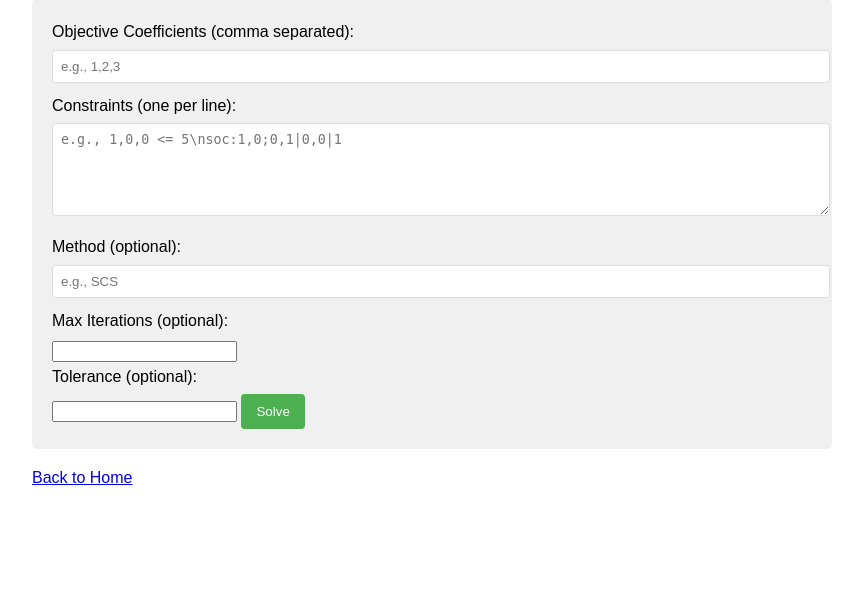
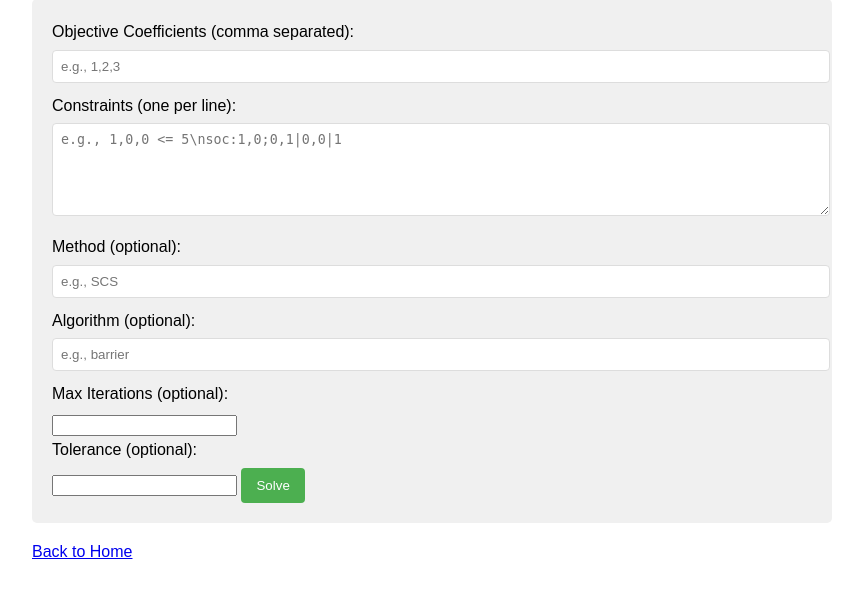
Before and after one commit to PCSchmidt/convex-optimization-app, a FastAPI app: page /conic_program in a window 1280 px wide. Shown: the part 266-866 px from the top of the page, without its empty margins (208-1071 px from the left). Before the commit the page ends 751 px from the top, so only its background shows below. Run offline with FastAPI, Linux system fonts and the light colour scheme.

Commit message:
Add algorithm options and validation

```diff
--- a/routes.py
+++ b/routes.py
@@ -24,8 +24,24 @@ class ProgramRequest(BaseModel):
     objective: str
     constraints: str
     method: str | None = None
+    algorithm: str | None = None
     max_iter: int | None = None
     tolerance: float | None = None
+
+
+def validate_options(
+    algorithm: str | None,
+    valid: set[str],
+    max_iter: int | None,
+    tolerance: float | None,
+) -> None:
+    """Validate solver options from a request."""
+    if algorithm and algorithm.upper() not in valid:
+        raise ValueError(f"Unsupported method '{algorithm}'")
+    if max_iter is not None and max_iter <= 0:
+        raise ValueError("max_iter must be positive")
+    if tolerance is not None and tolerance <= 0:
+        raise ValueError("tolerance must be positive")
 
 # Prefilled example problems used in the tutorial steps
 TUTORIAL_EXERCISES: dict[int, dict[str, str]] = {
@@ -187,6 +203,7 @@ async def linear_program_get(
     objective: str | None = Query(default=None),
     constraints: str | None = Query(default=None),
     method: str | None = Query(default=None),
+    algorithm: str | None = Query(default=None),
     max_iter: int | None = Query(default=None),
     tolerance: float | None = Query(default=None),
 ) -> HTMLResponse:
@@ -198,6 +215,7 @@ async def linear_program_get(
             "objective": objective,
             "constraints": constraints,
             "method": method,
+            "algorithm": algorithm,
             "max_iter": max_iter,
             "tolerance": tolerance,
         },
@@ -210,15 +228,18 @@ async def linear_program_post(
     objective: str = Form(...),
     constraints: str = Form(...),
     method: str | None = Form(default=None),
+    algorithm: str | None = Form(default=None),
     max_iter: int | None = Form(default=None),
     tolerance: float | None = Form(default=None),
 ) -> HTMLResponse:
     """Solve the provided linear program and return the result."""
     try:
+        validate_options(algorithm, {"cbc", "glpk"}, max_iter, tolerance)
         result = solve_lp(
             objective,
             constraints,
             method=method,
+            algorithm=algorithm,
             max_iter=max_iter,
             tolerance=tolerance,
         )
@@ -234,6 +255,7 @@ async def linear_program_post(
             "result": result,
             "plot_html": plot_html,
             "method": method,
+            "algorithm": algorithm,
             "max_iter": max_iter,
             "tolerance": tolerance,
         },
@@ -244,10 +266,12 @@ async def linear_program_post(
 async def api_linear_program(req: ProgramRequest) -> dict:
     """Solve a linear program and return JSON results."""
     try:
+        validate_options(req.algorithm, {"cbc", "glpk"}, req.max_iter, req.tolerance)
         result = solve_lp(
             req.objective,
             req.constraints,
             method=req.method,
+            algorithm=req.algorithm,
             max_iter=req.max_iter,
             tolerance=req.tolerance,
         )
@@ -264,6 +288,7 @@ async def quadratic_program_get(
     objective: str | None = Query(default=None),
     constraints: str | None = Query(default=None),
     method: str | None = Query(default=None),
+    algorithm: str | None = Query(default=None),
     max_iter: int | None = Query(default=None),
     tolerance: float | None = Query(default=None),
 ) -> HTMLResponse:
@@ -275,6 +300,7 @@ async def quadratic_program_get(
             "objective": objective,
             "constraints": constraints,
             "method": method,
+            "algorithm": algorithm,
             "max_iter": max_iter,
             "tolerance": tolerance,
         },
@@ -287,15 +313,18 @@ async def quadratic_program_post(
     objective: str = Form(...),
     constraints: str = Form(...),
     method: str | None = Form(default=None),
+    algorithm: str | None = Form(default=None),
     max_iter: int | None = Form(default=None),
     tolerance: float | None = Form(default=None),
 ) -> HTMLResponse:
     """Solve the provided quadratic program and return the result."""
     try:
+        validate_options(algorithm, {"ECOS", "OSQP", "SCS"}, max_iter, tolerance)
         result = solve_qp(
             objective,
             constraints,
             method=method,
+            algorithm=algorithm,
             max_iter=max_iter,
             tolerance=tolerance,
         )
@@ -311,6 +340,7 @@ async def quadratic_program_post(
             "result": result,
             "plot_html": plot_html,
             "method": method,
+            "algorithm": algorithm,
             "max_iter": max_iter,
             "tolerance": tolerance,
         },
@@ -321,10 +351,12 @@ async def quadratic_program_post(
 async def api_quadratic_program(req: ProgramRequest) -> dict:
     """Solve a quadratic program and return JSON results."""
     try:
+        validate_options(req.algorithm, {"ECOS", "OSQP", "SCS"}, req.max_iter, req.tolerance)
         result = solve_qp(
             req.objective,
             req.constraints,
             method=req.method,
+            algorithm=req.algorithm,
             max_iter=req.max_iter,
             tolerance=req.tolerance,
         )
@@ -341,6 +373,7 @@ async def sdp_get(
     objective: str | None = Query(default=None),
     constraints: str | None = Query(default=None),
     method: str | None = Query(default=None),
+    algorithm: str | None = Query(default=None),
     max_iter: int | None = Query(default=None),
     tolerance: float | None = Query(default=None),
 ) -> HTMLResponse:
@@ -352,6 +385,7 @@ async def sdp_get(
             "objective": objective,
             "constraints": constraints,
             "method": method,
+            "algorithm": algorithm,
             "max_iter": max_iter,
             "tolerance": tolerance,
         },
@@ -364,15 +398,18 @@ async def sdp_post(
     objective: str = Form(...),
     constraints: str = Form(...),
     method: str | None = Form(default=None),
+    algorithm: str | None = Form(default=None),
     max_iter: int | None = Form(default=None),
     tolerance: float | None = Form(default=None),
 ) -> HTMLResponse:
     """Solve the provided semidefinite program and return the result."""
     try:
+        validate_options(algorithm, {"SCS"}, max_iter, tolerance)
         result = solve_sdp(
             objective,
             constraints,
             method=method,
+            algorithm=algorithm,
             max_iter=max_iter,
             tolerance=tolerance,
         )
@@ -384,6 +421,7 @@ async def sdp_post(
             "request": request,
             "result": result,
             "method": method,
+            "algorithm": algorithm,
             "max_iter": max_iter,
             "tolerance": tolerance,
         },
@@ -396,6 +434,7 @@ async def conic_get(
     objective: str | None = Query(default=None),
     constraints: str | None = Query(default=None),
     method: str | None = Query(default=None),
+    algorithm: str | None = Query(default=None),
     max_iter: int | None = Query(default=None),
     tolerance: float | None = Query(default=None),
 ) -> HTMLResponse:
@@ -407,6 +446,7 @@ async def conic_get(
             "objective": objective,
             "constraints": constraints,
             "method": method,
+            "algorithm": algorithm,
             "max_iter": max_iter,
             "tolerance": tolerance,
         },
@@ -419,15 +459,18 @@ async def conic_post(
     objective: str = Form(...),
     constraints: str = Form(...),
     method: str | None = Form(default=None),
+    algorithm: str | None = Form(default=None),
     max_iter: int | None = Form(default=None),
     tolerance: float | None = Form(default=None),
 ) -> HTMLResponse:
     """Solve the provided conic program and return the result."""
     try:
+        validate_options(algorithm, {"SCS"}, max_iter, tolerance)
         result = solve_conic(
             objective,
             constraints,
             method=method,
+            algorithm=algorithm,
             max_iter=max_iter,
             tolerance=tolerance,
         )
@@ -439,6 +482,7 @@ async def conic_post(
             "request": request,
             "result": result,
             "method": method,
+            "algorithm": algorithm,
             "max_iter": max_iter,
             "tolerance": tolerance,
         }
@@ -451,6 +495,7 @@ async def gp_get(
     objective: str | None = Query(default=None),
     constraints: str | None = Query(default=None),
     method: str | None = Query(default=None),
+    algorithm: str | None = Query(default=None),
     max_iter: int | None = Query(default=None),
     tolerance: float | None = Query(default=None),
 ) -> HTMLResponse:
@@ -462,6 +507,7 @@ async def gp_get(
             "objective": objective,
             "constraints": constraints,
             "method": method,
+            "algorithm": algorithm,
             "max_iter": max_iter,
             "tolerance": tolerance,
         },
@@ -474,15 +520,18 @@ async def gp_post(
     objective: str = Form(...),
     constraints: str = Form(...),
     method: str | None = Form(default=None),
+    algorithm: str | None = Form(default=None),
     max_iter: int | None = Form(default=None),
     tolerance: float | None = Form(default=None),
 ) -> HTMLResponse:
     """Solve the provided geometric program and return the result."""
     try:
+        validate_options(algorithm, {"ECOS", "SCS"}, max_iter, tolerance)
         result = solve_geometric(
             objective,
             constraints,
             method=method,
+            algorithm=algorithm,
             max_iter=max_iter,
             tolerance=tolerance,
         )
@@ -494,6 +543,7 @@ async def gp_post(
             "request": request,
             "result": result,
             "method": method,
+            "algorithm": algorithm,
             "max_iter": max_iter,
             "tolerance": tolerance,
         },
--- a/templates/conic_program.html
+++ b/templates/conic_program.html
@@ -35,6 +35,9 @@
         <label for="method">Method (optional):</label>
         <input type="text" id="method" name="method" placeholder="e.g., SCS" value="{{ method or '' }}">
 
+        <label for="algorithm">Algorithm (optional):</label>
+        <input type="text" id="algorithm" name="algorithm" placeholder="e.g., barrier" value="{{ algorithm or '' }}">
+
         <label for="max_iter">Max Iterations (optional):</label>
         <input type="number" id="max_iter" name="max_iter" value="{{ max_iter or '' }}">
 
--- a/templates/geometric_program.html
+++ b/templates/geometric_program.html
@@ -35,6 +35,9 @@
         <label for="method">Method (optional):</label>
         <input type="text" id="method" name="method" placeholder="e.g., ECOS" value="{{ method or '' }}">
 
+        <label for="algorithm">Algorithm (optional):</label>
+        <input type="text" id="algorithm" name="algorithm" placeholder="e.g., successive" value="{{ algorithm or '' }}">
+
         <label for="max_iter">Max Iterations (optional):</label>
         <input type="number" id="max_iter" name="max_iter" value="{{ max_iter or '' }}">
 
--- a/templates/linear_program.html
+++ b/templates/linear_program.html
@@ -42,6 +42,9 @@
         <label for="method">Method (optional):</label>
         <input type="text" id="method" name="method" placeholder="e.g., cbc" value="{{ method or '' }}">
 
+        <label for="algorithm">Algorithm (optional):</label>
+        <input type="text" id="algorithm" name="algorithm" placeholder="e.g., simplex" value="{{ algorithm or '' }}">
+
         <label for="max_iter">Max Iterations (optional):</label>
         <input type="number" id="max_iter" name="max_iter" value="{{ max_iter or '' }}">
 
--- a/templates/quadratic_program.html
+++ b/templates/quadratic_program.html
@@ -43,6 +43,9 @@
         <label for="method">Method (optional):</label>
         <input type="text" id="method" name="method" placeholder="e.g., ECOS" value="{{ method or '' }}">
 
+        <label for="algorithm">Algorithm (optional):</label>
+        <input type="text" id="algorithm" name="algorithm" placeholder="e.g., interior-point" value="{{ algorithm or '' }}">
+
         <label for="max_iter">Max Iterations (optional):</label>
         <input type="number" id="max_iter" name="max_iter" value="{{ max_iter or '' }}">
 
--- a/templates/semidefinite_program.html
+++ b/templates/semidefinite_program.html
@@ -36,6 +36,9 @@
         <label for="method">Method (optional):</label>
         <input type="text" id="method" name="method" placeholder="e.g., SCS" value="{{ method or '' }}">
 
+        <label for="algorithm">Algorithm (optional):</label>
+        <input type="text" id="algorithm" name="algorithm" placeholder="e.g., ADMM" value="{{ algorithm or '' }}">
+
         <label for="max_iter">Max Iterations (optional):</label>
         <input type="number" id="max_iter" name="max_iter" value="{{ max_iter or '' }}">
 
```
Also changed, not shown: solvers.py (+31 -13 lines).
